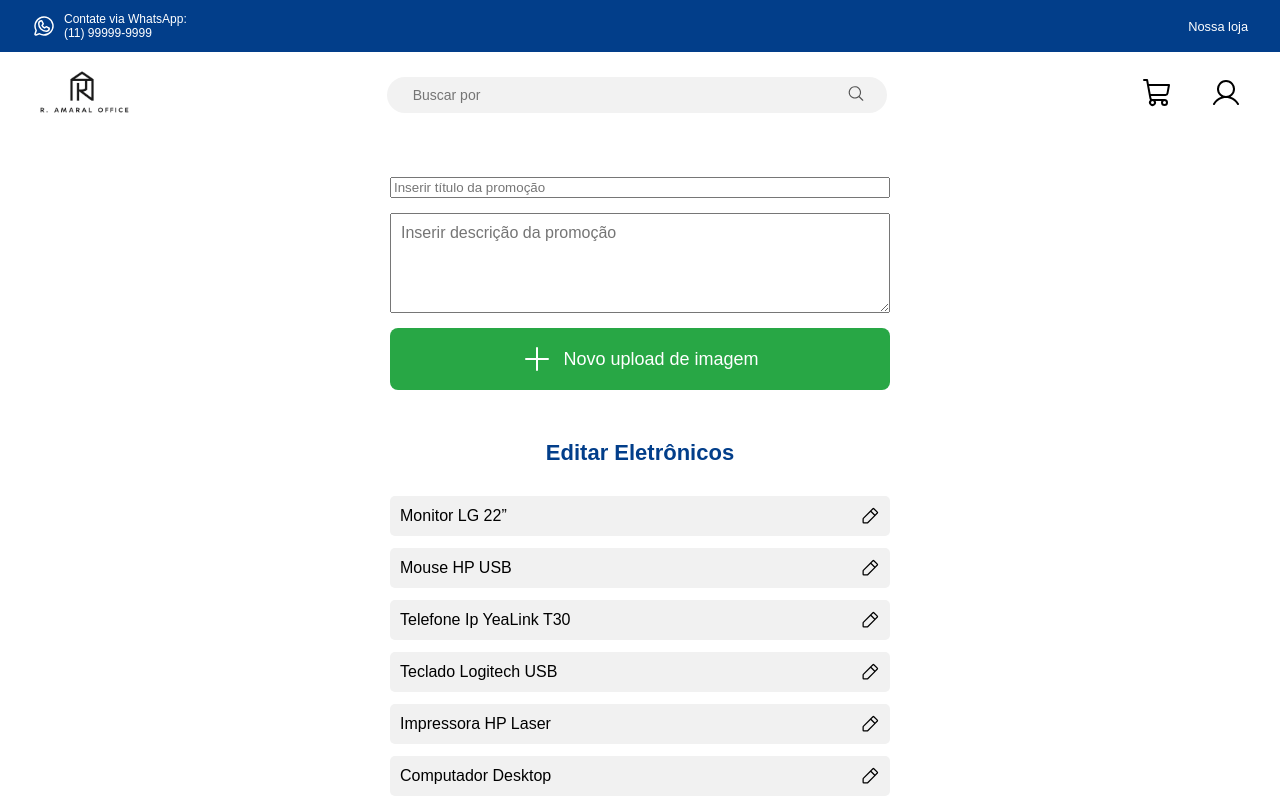
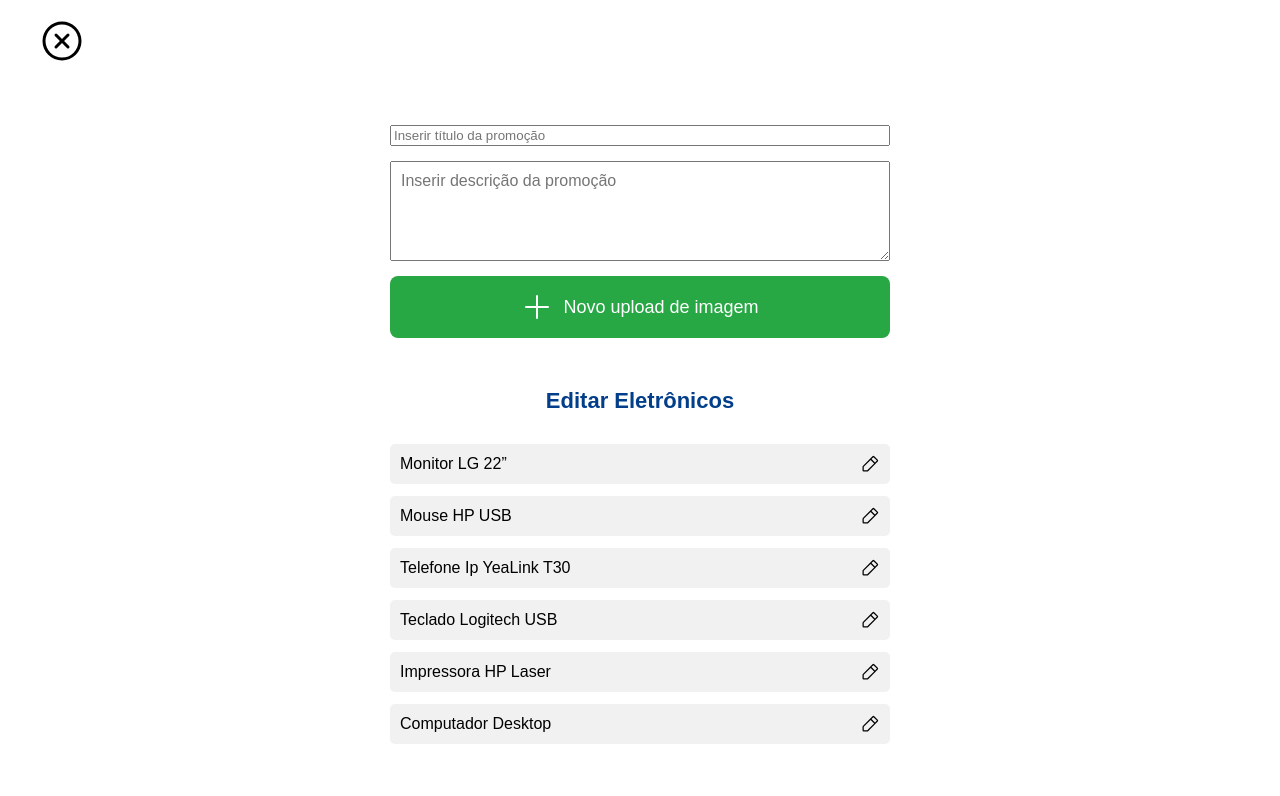
Before and after one commit to PedroMRegis/projeto_ijr, a React (Vite) app: page /pagina-funcionario in a window 1280 px wide. Shown: the top 796 px of the page. Built offline with nearby package versions, Linux system fonts and the light colour scheme.

Commit message:
mudança na página do funcionrio e criação de novo componente

```diff
--- /dev/null
+++ b/src/components/MiddleHeaderFunc.tsx
@@ -0,0 +1,41 @@
+import { useNavigate } from "react-router-dom";
+import styled from "styled-components";
+import { XCircle } from '@phosphor-icons/react';
+
+
+const MiddleHeaderLogin = () => {
+  const navigate = useNavigate();
+
+  return (
+    <Container>
+      <Header>
+        <LogoLoja onClick={() => navigate("/")}>
+        <XCircle size={48} weight="regular" />
+        </LogoLoja>
+      </Header>
+    </Container>
+  );
+};
+
+export default MiddleHeaderLogin;
+
+const Container = styled.div`
+  position: relative;
+`;
+
+const Header = styled.div`
+  width: 100%;
+  padding: 1rem 2rem;
+  display: flex;
+  align-items: center;
+  background: white;
+`;
+
+const LogoLoja = styled.button`
+  background: none;
+  border: none;
+
+  img {
+    height: 3rem;
+  }
+`;
--- a/src/pages/Paginafuncionário.tsx
+++ b/src/pages/Paginafuncionário.tsx
@@ -2,8 +2,7 @@ import React, { useState } from "react";
 import styled from "styled-components";
 import { Plus, PencilSimple } from "@phosphor-icons/react";
 import { Input } from "@/components/ui/input";
-import TopHeader from "@/components/TopHeader";
-import MiddleHeader from "@/components/MiddleHeader";
+import MiddleHeaderFunc from "@/components/MiddleHeaderFunc";
 
 const eletronicos = [
   "Monitor LG 22”",
@@ -33,12 +32,9 @@ const suprimentos = [
 ];
 
 const Pagina = () => {
-  const [busca, setBusca] = useState("");
-
   return (
     <Container>
-      <TopHeader />
-      <MiddleHeader setBusca={setBusca} termoBusca={busca} />
+      <MiddleHeaderFunc />
       <Content>
         <FormSection>
           <Input type="text" placeholder="Inserir título da promoção" />
```
